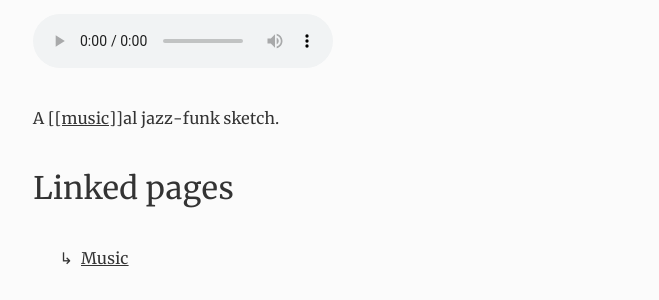
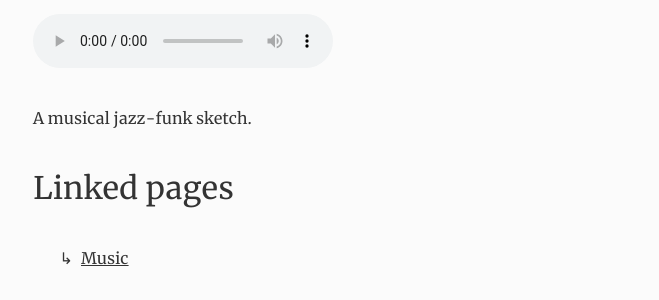
Before and after one commit to wcerfgba/jpreston.xyz, a Jekyll site: the page built from blast-off.md, in a window 1280 px wide and 900 px high. Shown: the part 274-574 px from the top of the window, without its empty margins (287-946 px from the left). Built offline with Jekyll 4.4.1, drawn with Linux system fonts in a browser that asks for light colours.

Commit message:
Don't link [[wikilink]]s inline
Instead, we just strip the brackets and add the link in the Linked pages section at the end

```diff
--- a/_layouts/page.html
+++ b/_layouts/page.html
@@ -33,8 +33,7 @@ layout: default
     {%- if item_parts.size < 2 -%}
       {%- assign replaced_content = replaced_content | append: item -%}
     {%- else -%}
-      {%- assign link = site.url | append: '/' | append: item_parts[0] | append: '.html' -%}
-      {%- assign replaced_content = replaced_content | append: '<a href="' | append: link | append: '">' | append: '[[' | append: item_parts[0] | append: ']]</a>' | append: item_parts[1] -%}
+      {%- assign replaced_content = replaced_content | append: item_parts[0] | append: item_parts[1] -%}
     {%- endif -%}
   {%- endfor -%}
   <div class="page-content e-content" itemprop="mainContentOfPage">
```
